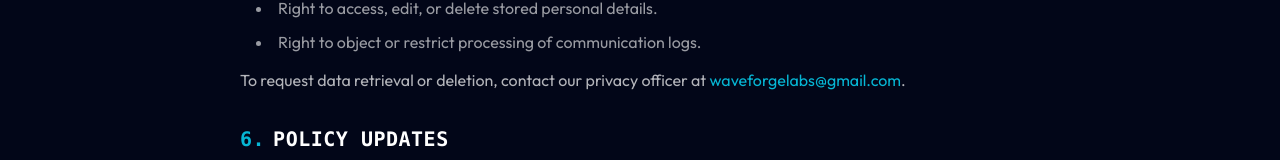
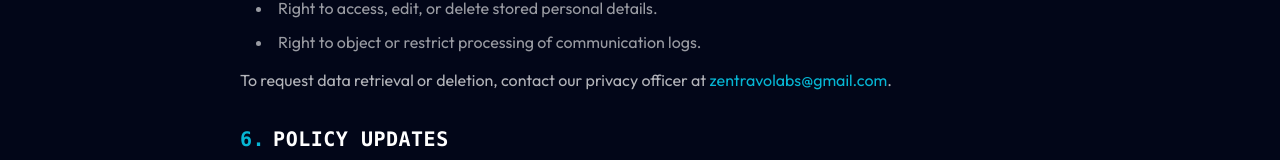
Before and after one commit to prasanthaL/WaveForgeLabs, a Next.js app: page /privacy in a window 1280 px wide. Shown: the part 1513-1673 px from the top of the page. Built offline with nearby package versions, Linux system fonts and the light colour scheme.

Commit message:
email changed

```diff
--- a/app/privacy/page.tsx
+++ b/app/privacy/page.tsx
@@ -114,7 +114,7 @@ export default function PrivacyPage() {
                 <li>Right to object or restrict processing of communication logs.</li>
               </ul>
               <p>
-                To request data retrieval or deletion, contact our privacy officer at <a href="mailto:waveforgelabs@gmail.com" className="text-brand-cyan hover:underline">waveforgelabs@gmail.com</a>.
+                To request data retrieval or deletion, contact our privacy officer at <a href="mailto:zentravolabs@gmail.com" className="text-brand-cyan hover:underline">zentravolabs@gmail.com</a>.
               </p>
             </section>
 
```
